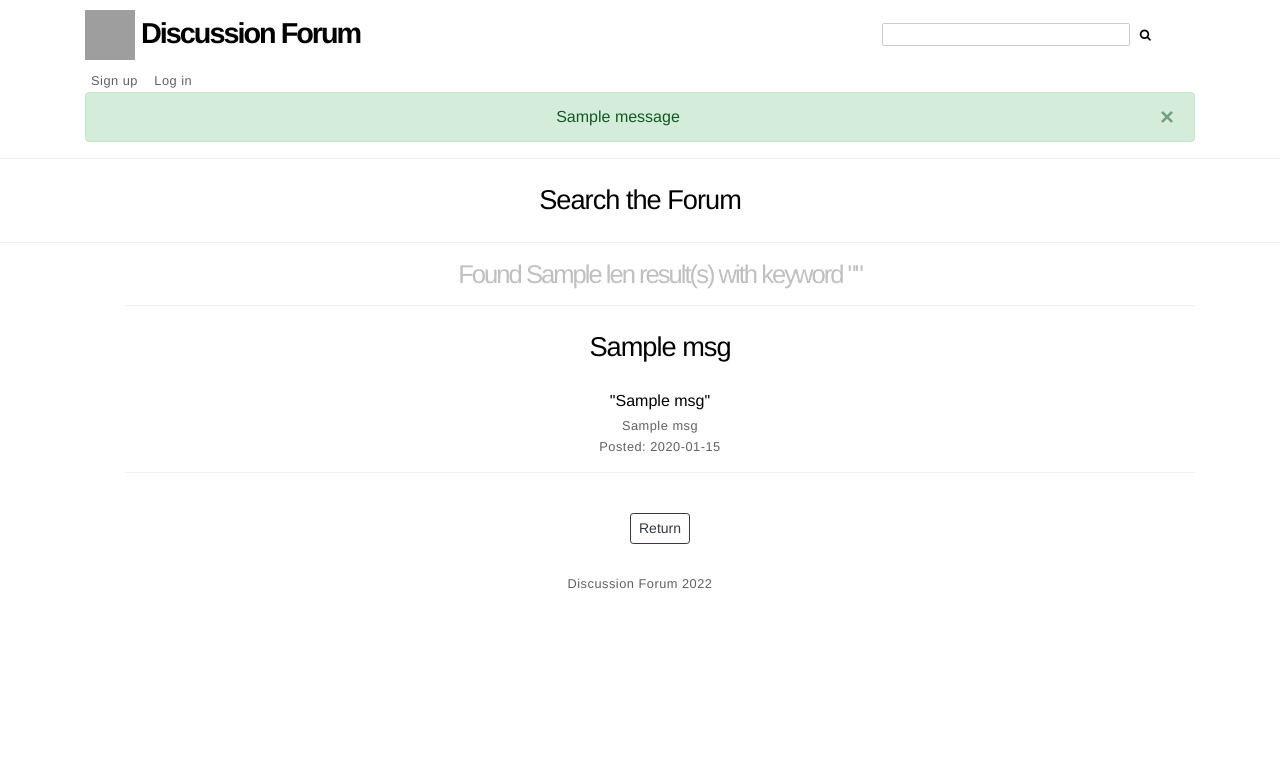
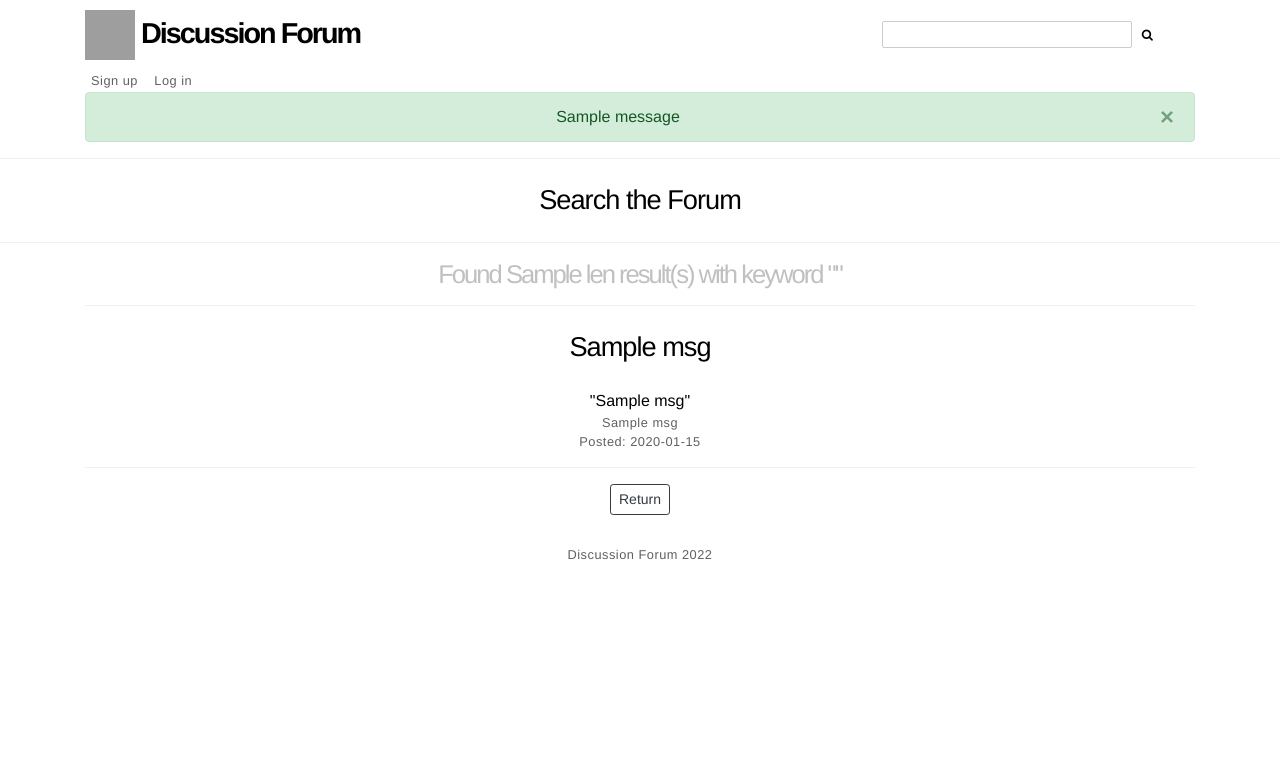
Before and after one commit to realclever/tsoha-messagingforum, a Flask app: template templates/search.html in a window 1280 px wide. Shown: the top 784 px of the page. Run offline with Flask 2, Linux system fonts and the light colour scheme; the template is opened without the code that fills it: most values are stand-ins (such as "Sample title", 1, 10 or a date in 2020); one stand-in notice (Sample message) is shown; some libraries are stand-ins or nearby versions; grey boxes are pictures that could not be loaded.

Commit message:
Crushed a few bugs

```diff
--- a/routes.py
+++ b/routes.py
@@ -52,7 +52,7 @@ def thread(id):
     check_validation = users.check_permission(id)
 
     check_permission = False
-    if thread.restricted and check_validation:
+    if check_validation:
         check_permission = True
 
     if request.method == "GET":
@@ -115,7 +115,7 @@ def remove_subthread():
     if "subthread_id" in request.form:
         subthread_id = request.form["subthread_id"]
         subthreads.remove_subthread(subthread_id)
-        flash("Conversation successfully removed", "success")
+        flash("Discussion successfully removed", "success")
         return redirect(request.referrer)
 
     else:
--- a/static/styles/mainpage.css
+++ b/static/styles/mainpage.css
@@ -8,7 +8,14 @@ body {
 
 form {
   display: inline;
-  padding: 2px;
+}
+
+ul {
+  width: 100%;
+  margin: auto;
+  list-style-type:none;
+  padding:0;
+
 }
 
 .center {
@@ -42,6 +49,7 @@ h5 {
   margin-top: 10px;
   letter-spacing: -2px;
   color: rgb(192, 192, 192);
+  text-align: center;
 }
 
 small {
--- a/templates/index.html
+++ b/templates/index.html
@@ -6,7 +6,7 @@ content %}
 
 <div class="container">
   <div>
-    <ul style="list-style-type: none">
+    <ul>
       <h2>Forums</h2>
       {% if not threads %}
       <div class="center">
@@ -43,7 +43,7 @@ content %}
   </div>
   {% if session.user_id %}
   <div>
-    <ul style="list-style-type: none">
+    <ul>
       <h2>Restricted Forums</h2>
       {% if not restricted_threads %}
       <div class="center">
@@ -81,7 +81,7 @@ content %}
     {% endif %} {% endif %}
   </div>
 
-  <ul style="list-style-type: none">
+  <ul>
     <div class="center">
       {% if session.user_role == 2 %}
       <button class="btn btn-outline-dark" onclick="openForm()">Create new thread</button>
--- a/templates/layout.html
+++ b/templates/layout.html
@@ -16,7 +16,7 @@
   </form>
 
   <h2>
-    <img src="../static/styles/img/logo.png" width="50" height="50"><strong>
+    <img src="../../../static/styles/img/logo.png" width="50" height="50"><strong>
       <a href="/"> Discussion Forum </a></strong>
   </h2>
 
--- a/templates/permission.html
+++ b/templates/permission.html
@@ -12,7 +12,7 @@
     <form action="/permission/{{threads.id}}" class="center" method="POST">
       <input type="text" name="username" style="text-align: center;" placeholder="Username">
       <br /><br />
-      <input type="submit" class="btn btn-outline-dark btn-sm" name="edit" value="Add permissions" />
+      <input type="submit" class="btn btn-outline-dark btn-sm" name="edit" value="Add permission" />
       <input type="hidden" name="thread_id" value="{{ threads.id }}">
       <input type="hidden" name="csrf_token" value="{{ session.csrf_token }}">
     </form>
--- a/templates/search.html
+++ b/templates/search.html
@@ -6,19 +6,19 @@
 
 <div class="container">
     <div class="center">
-        <ul style="list-style-type:none;">
-            <h5>Found {{len}} result(s) with keyword "{{message}}" </h5>
-            {% for msg in msgs %}
+        <h5>Found {{len}} result(s) with keyword "{{message}}" </h5>
+        {% for msg in msgs %}
+        <ul>
             <hr>
-            <li><a href="/subthread/{{msg[2]}}"><b>
-                        <h3>{{msg[3]}}</h3>
-                    </b> "{{msg[1]}}" <br> <small>{{msg[5]}} <br> Posted:
-                        {{msg[4].strftime("%I:%M %p %B %d")}}</small></a></li>
+            <a href="/subthread/{{msg[2]}}"><b>
+                    <h3>{{msg[3]}}</h3>
+                </b> "{{msg[1]}}" <br> <small>{{msg[5]}} <br>
+                    Posted: {{msg[4].strftime("%I:%M %p %B %d")}}</small></a>
             <hr>
             {% endfor %}
-            <br>
-            <button class="btn btn-outline-dark btn-sm" onclick="location.href='/'">Return</button>
         </ul>
+
+        <button class="btn btn-outline-dark btn-sm" onclick="location.href='/'">Return</button>
     </div>
 </div>
 
--- a/templates/subthread.html
+++ b/templates/subthread.html
@@ -17,7 +17,7 @@
 <hr>
 
 <div class="container">
-    <ul style="list-style-type:none;">
+    <ul>
         <h2>Comments</h2>
         <hr>
         <p> <b>{{subthreads.username}} (OP)</b> <br><small>Posted:
@@ -32,6 +32,7 @@
         <p><b>{{message.username}}</b>
             <br><small>Posted: {{message.created_at.strftime("%I:%M %p %B %d")}}</small><br><br>{{message.content}}</p>
         <hr>
+
         <div class="sremove">
             &nbsp;<a href="/subthread/{{subthreads.id}}/edit_message/{{message.id}}"><small>Edit</small></a>
             <form action="/remove_message"
@@ -50,6 +51,7 @@
         <hr>
         {% endif %}
         {% endfor %}
+
         <div class="center">
             {% if session.user_role == 1 or session.user_role == 2 %}
             <form class="form" action="/subthread/{{subthreads.id}}" method="POST">
```
Also changed, not shown: messages.py (+1 -16 lines), templates/thread.html (+8 -4 lines).
